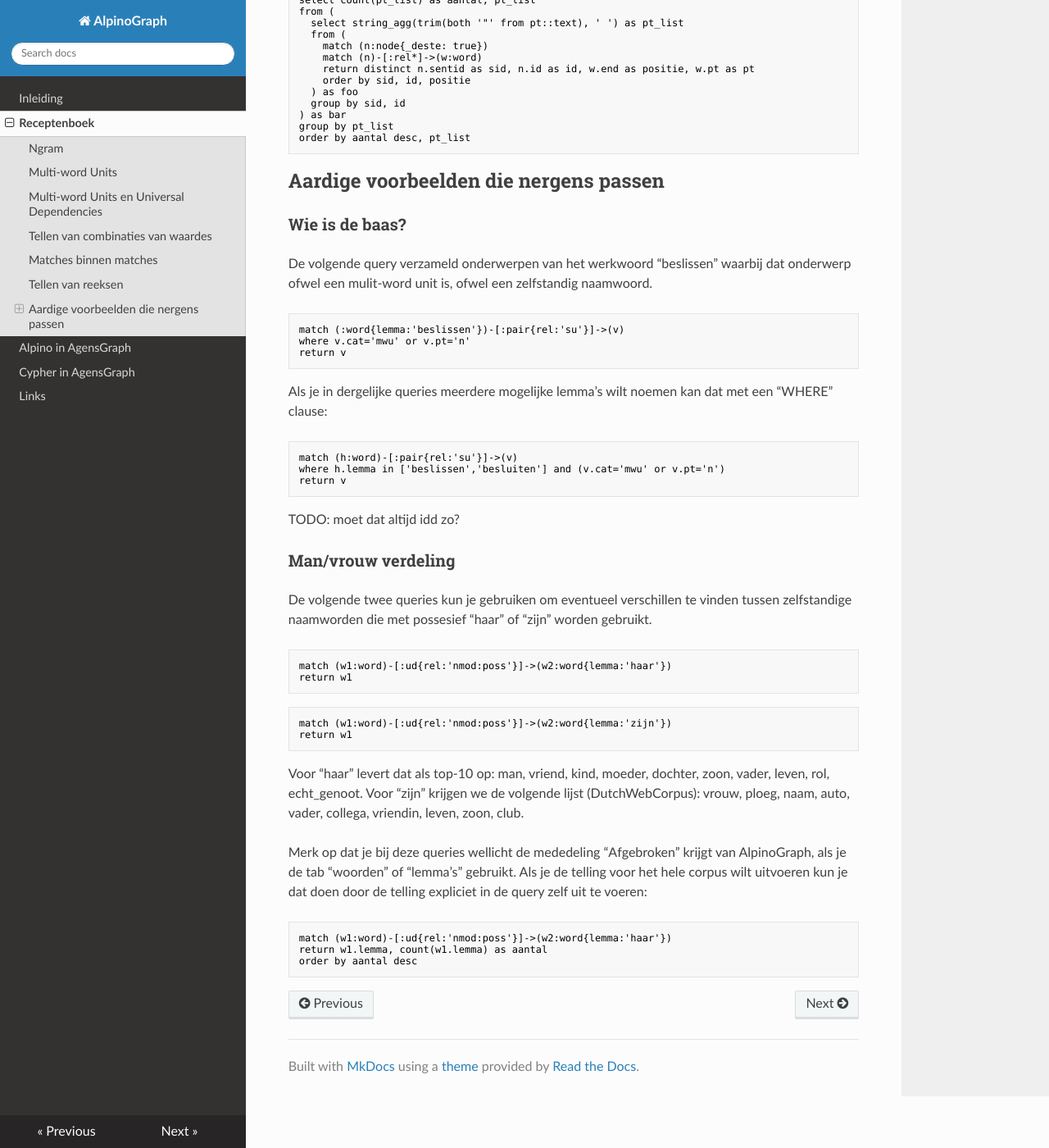
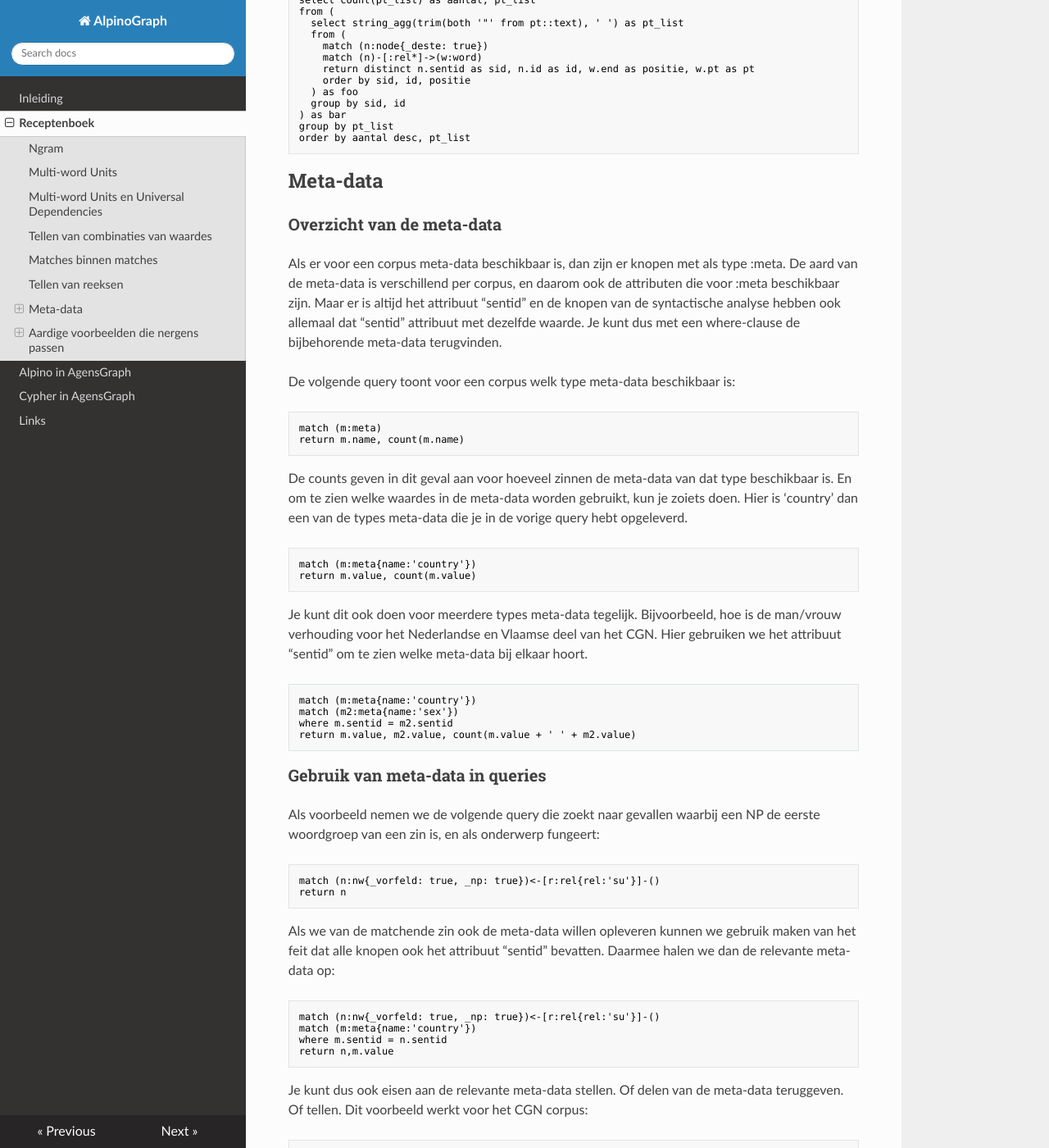
Before and after one commit to rug-compling/alpinograph-docs, an MkDocs documentation site: the page built from docs/recepten.md, in a window 1280 px wide and 1400 px high, scrolled down 4592 px. Shown: the whole window at 82% size. Built offline with MkDocs 1.6.1, drawn with Linux system fonts in a browser that asks for light colours; nearby versions of some CDN libraries; some of the changed text lies outside the part shown.

Commit message:
Update recepten.md

````diff
--- a/docs/recepten.md
+++ b/docs/recepten.md
@@ -230,6 +230,77 @@ group by pt_list
 order by aantal desc, pt_list</span>
 </code></pre>
 
+## Meta-data
+
+### Overzicht van de meta-data
+
+Als er voor een corpus meta-data beschikbaar is, dan zijn er knopen met als type :meta. De aard van de meta-data is verschillend per corpus, en daarom ook de attributen die voor :meta beschikbaar zijn. Maar er is altijd het attribuut "sentid" en de knopen van de syntactische analyse hebben ook allemaal dat "sentid" attribuut met dezelfde waarde. Je kunt dus met een where-clause de bijbehorende meta-data terugvinden.
+
+De volgende query toont voor een corpus welk type meta-data beschikbaar is:
+
+```text
+match (m:meta)
+return m.name, count(m.name)
+```
+
+De counts geven in dit geval aan voor hoeveel zinnen de meta-data van dat type beschikbaar is. En om te zien welke waardes in de meta-data worden gebruikt, kun je zoiets doen. Hier is 'country' dan een van de types meta-data die je in de vorige query hebt opgeleverd.
+
+```text
+match (m:meta{name:'country'})
+return m.value, count(m.value)
+```
+
+Je kunt dit ook doen voor meerdere types meta-data tegelijk. Bijvoorbeeld, hoe is de man/vrouw verhouding voor het Nederlandse en Vlaamse deel van het CGN. Hier gebruiken we het attribuut "sentid" om te zien welke meta-data bij elkaar hoort.
+
+```text
+match (m:meta{name:'country'})
+match (m2:meta{name:'sex'})
+where m.sentid = m2.sentid
+return m.value, m2.value, count(m.value + ' ' + m2.value)
+```
+
+
+### Gebruik van meta-data in queries
+
+Als voorbeeld nemen we de volgende query die zoekt naar gevallen waarbij een NP de eerste woordgroep van een zin is, en als onderwerp fungeert:
+
+```text
+match (n:nw{_vorfeld: true, _np: true})<-[r:rel{rel:'su'}]-()
+return n
+```
+
+Als we van de matchende zin ook de meta-data willen opleveren kunnen we gebruik maken van het feit dat alle knopen ook het attribuut "sentid" bevatten. Daarmee halen we dan de relevante meta-data op:
+
+```text
+match (n:nw{_vorfeld: true, _np: true})<-[r:rel{rel:'su'}]-()
+match (m:meta{name:'country'})
+where m.sentid = n.sentid
+return n,m.value
+```
+
+Je kunt dus ook eisen aan de relevante meta-data stellen. Of delen van de meta-data teruggeven. Of tellen. Dit voorbeeld werkt voor het CGN corpus:
+
+```text
+match (n:nw{_vorfeld: true, _np: true})<-[r:rel{rel:'su'}]-()
+match (m:meta{name:'country'})
+where m.sentid = n.sentid
+return m.value,count(m.value)
+```
+
+En ook meta-data combineren:
+
+```text
+match (n:nw{_vorfeld: true, _np: true})<-[r:rel]-()
+where r.rel in ['su','sup'] and r.id is null
+match (m:meta{name:'country'})
+where m.sentid = n.sentid
+match (m2:meta{name:'sex'})
+where m2.sentid = n.sentid
+return m.value,m2.value,count(m.value + ' ' + m2.value)
+```
+
+
+
 ## Aardige voorbeelden die nergens passen
 
 ### Wie is de baas?
````
